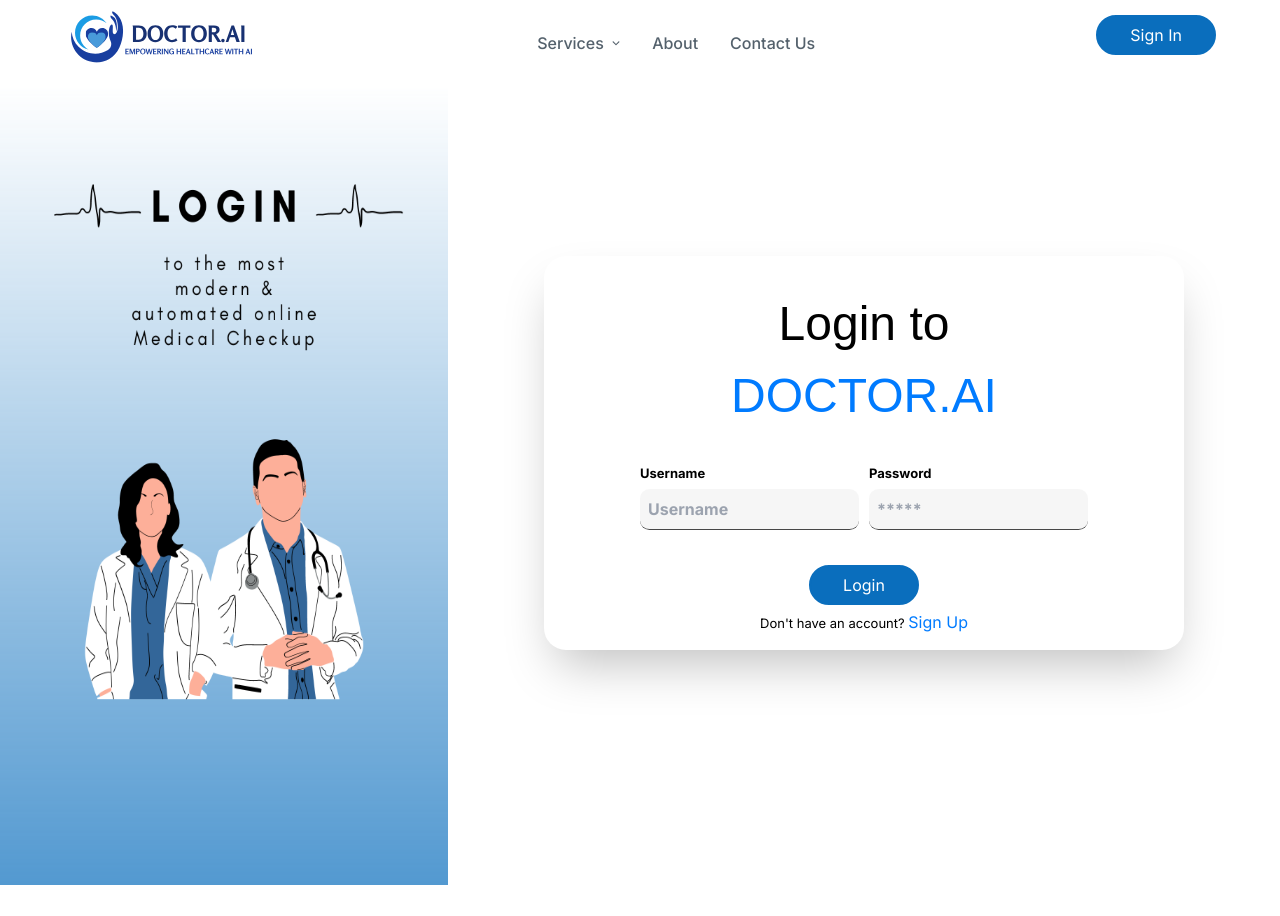
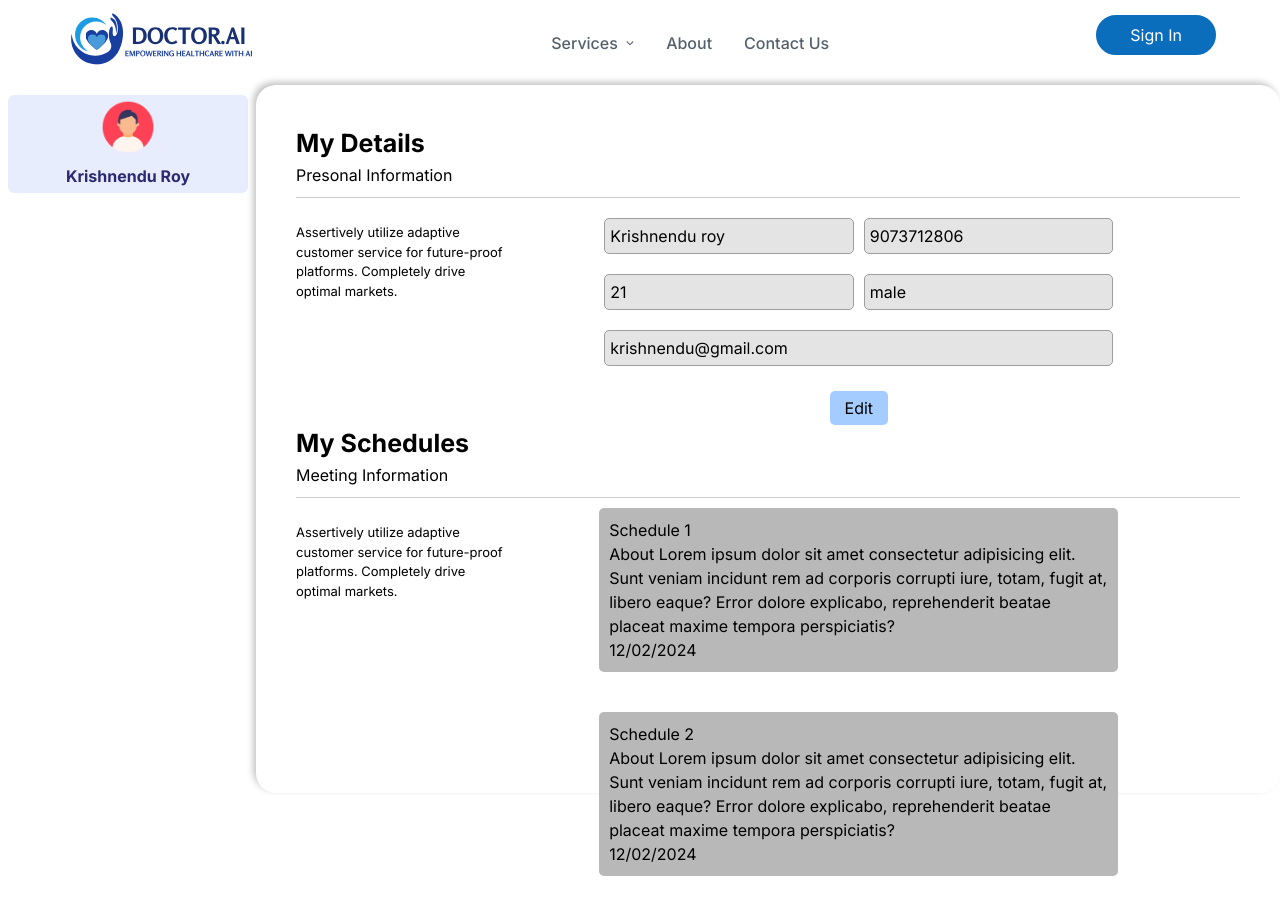
Before and after one commit to krishnenduroy52/DoctorAI-Hack4Bengal, a React (Vite) app in the folder front-end/: page /profile in a window 1280 px wide. Before the commit this address led to /login. Before the commit the page ends 885 px from the top, so only its background shows below. Built offline with nearby package versions, Linux system fonts and the light colour scheme; a web font is replaced by a local one.

Commit message:
profile page ui change

```diff
--- a/front-end/src/css/Navbar.css
+++ b/front-end/src/css/Navbar.css
@@ -2,9 +2,10 @@
   list-style: none;
 }
 
-.links > li > a, .links > li > a.no-link {
+.links > li > a,
+.links > li > a.no-link {
   position: relative;
-  color: #54616C;
+  color: #54616c;
   font-size: 1rem;
   padding-bottom: 5px;
   font-weight: 500;
@@ -12,7 +13,7 @@
 }
 
 .links > li > a:hover {
-  color: #0A6EBD;
+  color: #0a6ebd;
 }
 
 .links > li > a::after {
@@ -30,21 +31,34 @@
 
 .links > li > a:hover::after {
   width: 110%;
-  background-color: #0A6EBD;
+  background-color: #0a6ebd;
 }
 
 a {
   text-decoration: none;
-  color: #54616C;
+  color: #54616c;
   font-size: 1rem;
   cursor: pointer;
+}
+.logo {
+  width: 220px;
+  height: 100px;
+  overflow: hidden;
 }
 
 .logo > a > img {
   width: 12rem;
-  height: auto;
+  height: 100%; /* Set the image height to fill the container */
+  object-fit: cover;
+  object-position: center;
   margin-top: 5px;
   z-index: -1;
+}
+
+.image-container {
+  width: 300px; /* Set the desired width of the container */
+  height: 200px; /* Set the desired height of the container */
+  overflow: hidden; /* Hide the portions of the image outside the container */
 }
 
 .toggle_btn {
@@ -64,7 +78,7 @@
   height: 60px;
   /* max-width: 1200px; */
   margin: 5px 0 20px;
-  padding: 0 clamp(1rem , 5vw, 4rem);
+  padding: 0 clamp(1rem, 5vw, 4rem);
   display: flex;
   align-items: center;
   justify-content: space-between;
@@ -84,10 +98,10 @@
 }
 
 .action_btn {
-  background-color: #0A6EBD;
+  background-color: #0a6ebd;
   color: #fff;
   padding: 0.4rem 2rem;
-  border: 2px solid #0A6EBD;
+  border: 2px solid #0a6ebd;
   outline: none;
   border-radius: 20px;
   font-size: 1rem;
@@ -97,7 +111,7 @@
 }
 
 .action_btn:hover {
-  color: #0A6EBD;
+  color: #0a6ebd;
   background-color: #fff;
 }
 
@@ -114,14 +128,14 @@
   border-radius: 10px;
   overflow: hidden;
   display: none;
-  transition: height 0.4s cubic-bezier(0.215, 0.610, 0.355, 1);
+  transition: height 0.4s cubic-bezier(0.215, 0.61, 0.355, 1);
 }
 /*
 .dropdown_menu a{
   color: #fff; */
 /* } */
 
-.dropdown_menu ul li{
+.dropdown_menu ul li {
   padding: 0.6rem;
   display: flex;
   align-items: center;
@@ -133,7 +147,7 @@
   transition: scale 0.3s ease-in-out;
 }
 
-.dropdown_links:hover{
+.dropdown_links:hover {
   scale: 1.1;
 }
 
@@ -185,7 +199,8 @@
     display: none;
   }
 
-  li a, li a.no-link {
+  li a,
+  li a.no-link {
     color: #fff;
   }
 
@@ -197,7 +212,6 @@
     display: block;
   }
 }
-
 
 @media (max-width: 576px) {
   .dropdown_menu {
--- a/front-end/src/css/ProfilePage.css
+++ b/front-end/src/css/ProfilePage.css
@@ -1,76 +1,123 @@
-.gradient-custom {
-  /* fallback for old browsers */
-  background: #f6d365;
-
-  /* Chrome 10-25, Safari 5.1-6 */
-  background: -webkit-linear-gradient(
-    to right bottom,
-    rgb(101, 183, 246),
-    rgb(133, 149, 253)
-  );
-
-  /* W3C, IE 10+/ Edge, Firefox 16+, Chrome 26+, Opera 12+, Safari 7+ */
-  background: linear-gradient(
-    to right bottom,
-    rgb(101, 195, 246),
-    rgb(133, 135, 253)
-  );
+.profile-main {
+  height: 88.5vh;
+  display: flex;
+}
+.profile-left-panel {
+  width: 20vw;
+  height: 88.5vh;
+  padding: 0 8px;
 }
 
-.profile-section {
-  background-color: white;
+.pbtn {
+  margin-top: 10px;
   display: flex;
+  width: 100%;
   align-items: center;
-  justify-content: center;
+
+  padding: 5px 13px;
+  border-radius: 6px;
+  color: #2e2e2e;
+  font-weight: 700;
 }
 
-.profile-card {
-  border-radius: 0.5rem;
+.pbtn:hover {
+  background-color: rgba(137, 165, 243, 0.2);
+  color: rgb(63, 63, 222);
 }
 
-.profile-image {
-  background: #555;
-  width: 100%;
+.active {
+  background-color: rgba(137, 165, 243, 0.2);
+  color: rgb(42, 42, 112);
+}
+.profile-right-pannel {
+  display: flex;
+  width: 80vw;
+}
+.profile {
+  display: flex;
+  flex-direction: column;
+  justify-content: center;
+  align-items: center;
+}
+.profile img {
+  width: 25%;
+}
+.name {
+  margin-top: 10px;
 }
 
-.profile-avatar {
-  width: 80px;
-  margin: auto;
+.right-container {
+  padding: 40px;
+  width: 100%;
+  border-radius: 20px;
+  -webkit-box-shadow: -3px -3px 6px 0px rgba(0, 0, 0, 0.23);
+  -moz-box-shadow: -3px -3px 6px 0px rgba(0, 0, 0, 0.23);
+  box-shadow: -3px -3px 6px 0px rgba(0, 0, 0, 0.23);
 }
 
-.profile-id {
-  margin: 3px;
+.personal-info > h2,
+.schedule-info > h2 {
+  font-size: 25px;
+  font-weight: 700;
+}
+hr {
+  border: none; /* Remove the default border */
+  background-color: #cccccc; /* Change the color to blue */
+  height: 1.5px; /* Set the initial height */
+  margin: 10px 0; /* Add some margin for spacing */
+  transition: height 0.3s; /* Add a smooth transition effect */
 }
 
-.profile-edit-btn {
-  margin: 10px;
+.personal-info-container,
+.schedule-info-container {
+  display: flex;
+  width: 100%;
+  gap: 20px;
+}
+.personal-info-text,
+.schedule-info-text {
+  width: 30%;
+  font-size: 13px;
+  padding-right: 70px;
+  margin-top: 15px;
+}
+.personal-field,
+.schedule-field {
+  width: 55%;
+}
+.personal-info-field {
+  display: flex;
+  flex-wrap: wrap;
+}
+.personal-info-field input,
+.schedule_detail input {
+  flex: 1;
+  margin-right: 10px;
+  border: 1px solid #9f9f9f;
+  border-radius: 5px;
+  box-sizing: border-box;
+  padding: 5px;
+  margin: 10px 5px;
+  background-color: #e4e4e4;
+}
+.save_edit {
+  margin-left: auto;
+  margin-right: auto;
+  margin-top: 15px;
+  background-color: rgb(165, 204, 255);
+  width: fit-content;
+  padding: 5px 15px;
+  border-radius: 5px;
 }
 
-.profile-save-btn {
-  margin: 10px;
+.schedule-info-field {
+  display: flex;
+  flex-direction: column;
 }
+.schedule_detail {
+  margin-bottom: 40px;
+  background-color: #b8b8b8;
+  padding: 10px;
 
-.profile-card h3 {
-  margin-bottom: 1rem;
+  border-radius: 5px;
 }
-
-.profile-card hr {
-  margin-top: 0;
-  margin-bottom: 2rem;
-}
-
-.profile-card .pt-1 {
-  padding-top: 1rem;
-}
-
-.profile-card .mb-3 {
-  margin-bottom: 1rem;
-}
-
-.profile-card h6 {
-  margin-bottom: 0.5rem;
-}
-
-.profile-card .text-muted {
-  color: #6c757d;
-}
--- a/front-end/src/pages/ProfilePage.jsx
+++ b/front-end/src/pages/ProfilePage.jsx
@@ -10,14 +10,14 @@
   const [editedData, setEditedData] = useState(null);
   const navigate = useNavigate();
 
-  useEffect(() => {
-    const userId = localStorage.getItem("doctor_ai_userID");
-    if (userId) {
-      fetchUserData(userId);
-    } else {
-      navigate("/login"); // Redirect to the login page if user is not logged in
-    }
-  }, [navigate]);
+  // useEffect(() => {
+  //   const userId = localStorage.getItem("doctor_ai_userID");
+  //   if (userId) {
+  //     fetchUserData(userId);
+  //   } else {
+  //     navigate("/login"); // Redirect to the login page if user is not logged in
+  //   }
+  // }, [navigate]);
 
   const fetchUserData = async (userId) => {
     try {
@@ -84,143 +84,75 @@
   };
 
   return (
-    <section className="vh-100 profile-section">
-      <ToastContainer />
-      <div className="container">
-        <div className="row justify-content-center align-items-center h-100">
-          <div className="col-lg-6 mb-4 mb-lg-0">
-            <div className="card profile-card">
-              <div className="row g-0">
-                <div className="col-md-4 profile-image">
-                  <img
-                    src="../public/Image/Profile-Icon-SVG-09856789.png"
-                    alt="Avatar"
-                    className="my-5 profile-avatar"
-                  />
-                  {userData && (
-                    <>
-                      {!isEditMode && (
-                        <>
-                          <h5>{userData.username}</h5>
-                          <p className="profile-id">{userData._id}</p>
-                          <button
-                            className="btn btn-primary profile-edit-btn"
-                            onClick={handleEdit}
-                          >
-                            Edit
-                          </button>
-                        </>
-                      )}
-                      {isEditMode && (
-                        <>
-                          <input
-                            type="text"
-                            name="username"
-                            value={editedData.username}
-                            onChange={handleChange}
-                            className="form-control"
-                          />
-                          <input
-                            type="text"
-                            name="email"
-                            value={editedData.email}
-                            onChange={handleChange}
-                            className="form-control"
-                          />
-                          <button
-                            className="btn btn-primary profile-save-btn"
-                            onClick={handleSave}
-                          >
-                            Save
-                          </button>
-                        </>
-                      )}
-                    </>
-                  )}
+    <div className="profile-main">
+      <aside className="profile-left-panel">
+        <div className="pbtn active profile">
+          <img src="/Image/profile.png" alt="profile" />
+          <div className="name">
+            <p>Krishnendu Roy</p>
           </div>
-                <div className="col-md-8">
-                  <div className="card-body p-4">
-                    <h3>Details</h3>
-                    <hr className="mt-0 mb-4" />
-                    {userData && (
-                      <>
-                        {!isEditMode && (
-                          <div className="pt-1">
-                            <div className="mb-3">
-                              <h6>Email</h6>
-                              <p className="text-muted">{userData.email}</p>
         </div>
-                            <div className="mb-3">
-                              <h6>Phone</h6>
-                              <p className="text-muted">
-                                {userData.phoneNumber}
+        {/* <div className="pbtn">Schedules</div> */}
+      </aside>
+      <section className="profile-right-pannel">
+        <div className="right-container">
+          <div className="personal-info">
+            <h2>My Details</h2>
+            <p>Presonal Information</p>
+            <hr />
+            <div className="personal-info-container">
+              <div className="personal-info-text">
+                <p>
+                  Assertively utilize adaptive customer service for future-proof
+                  platforms. Completely drive optimal markets.
                 </p>
               </div>
+              <div className="personal-field">
+                <div className="personal-info-field">
+                  <input className="" value="Krishnendu roy" />
+                  <input className="" value="9073712806" />
+                  <input className="" value="21" />
+                  <input className="" value="male" />
+                  <input className="" value="krishnendu@gmail.com" />
                 </div>
-                        )}
-                        {isEditMode && (
-                          <div className="pt-1">
-                            <div className="mb-3">
-                              <h6>Email</h6>
-                              <input
-                                type="text"
-                                name="email"
-                                value={editedData.email}
-                                onChange={handleChange}
-                                className="form-control"
-                              />
-                            </div>
-                            <div className="mb-3">
-                              <h6>Phone</h6>
-                              <input
-                                type="text"
-                                name="phoneNumber"
-                                value={editedData.phoneNumber}
-                                onChange={handleChange}
-                                className="form-control"
-                              />
+                <div className="save_edit">
+                  <button>Edit</button>
                 </div>
               </div>
-                        )}
-                        {!isEditMode && (
-                          <div className="pt-1">
-                            <div className="mb-3">
-                              <h6>Gender</h6>
-                              <p className="text-muted">{userData.gender}</p>
-                            </div>
-                            <div className="mb-3">
-                              <h6>Age</h6>
-                              <p className="text-muted">{userData.age}</p>
             </div>
           </div>
-                        )}
-                        {isEditMode && (
-                          <div className="pt-1">
-                            <div className="mb-3">
-                              <h6>Gender</h6>
-                              <input
-                                type="text"
-                                name="gender"
-                                value={editedData.gender}
-                                onChange={handleChange}
-                                className="form-control"
-                              />
+          <div className="schedule-info">
+            <h2>My Schedules</h2>
+            <p>Meeting Information</p>
+            <hr />
+            <div className="schedule-info-container">
+              <div className="schedule-info-text">
+                <p>
+                  Assertively utilize adaptive customer service for future-proof
+                  platforms. Completely drive optimal markets.
+                </p>
               </div>
-                            <div className="mb-3">
-                              <h6>Age</h6>
-                              <input
-                                type="text"
-                                name="age"
-                                value={editedData.age}
-                                onChange={handleChange}
-                                className="form-control"
-                              />
+              <div className="schedule-field">
+                <div className="schedule-info-field">
+                  <div className="schedule_detail">
+                    <p>Schedule 1</p>
+                    <div>
+                      About Lorem ipsum dolor sit amet consectetur adipisicing
+                      elit. Sunt veniam incidunt rem ad corporis corrupti iure,
+                      totam, fugit at, libero eaque? Error dolore explicabo,
+                      reprehenderit beatae placeat maxime tempora perspiciatis?
                     </div>
+                    <div>12/02/2024</div>
                   </div>
-                        )}
-                      </>
-                    )}
+                  <div className="schedule_detail">
+                    <p>Schedule 2</p>
+                    <div>
+                      About Lorem ipsum dolor sit amet consectetur adipisicing
+                      elit. Sunt veniam incidunt rem ad corporis corrupti iure,
+                      totam, fugit at, libero eaque? Error dolore explicabo,
+                      reprehenderit beatae placeat maxime tempora perspiciatis?
                     </div>
+                    <div>12/02/2024</div>
                   </div>
                 </div>
               </div>
@@ -228,5 +160,6 @@
           </div>
         </div>
       </section>
+    </div>
   );
 }
```
Also changed, not shown: front-end/public/Image/profile.png (renamed from front-end/public/Image/Profile-Icon-SVG-09856789.png). Lines whose indentation alone changed are shown as unchanged.
